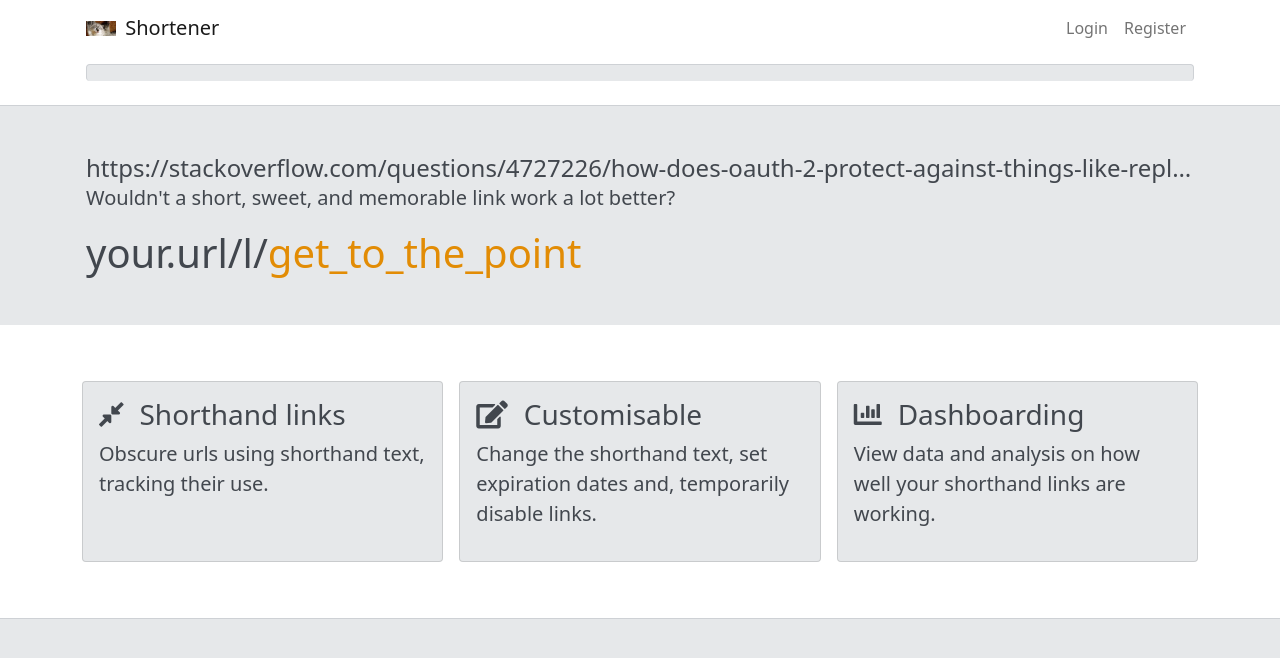
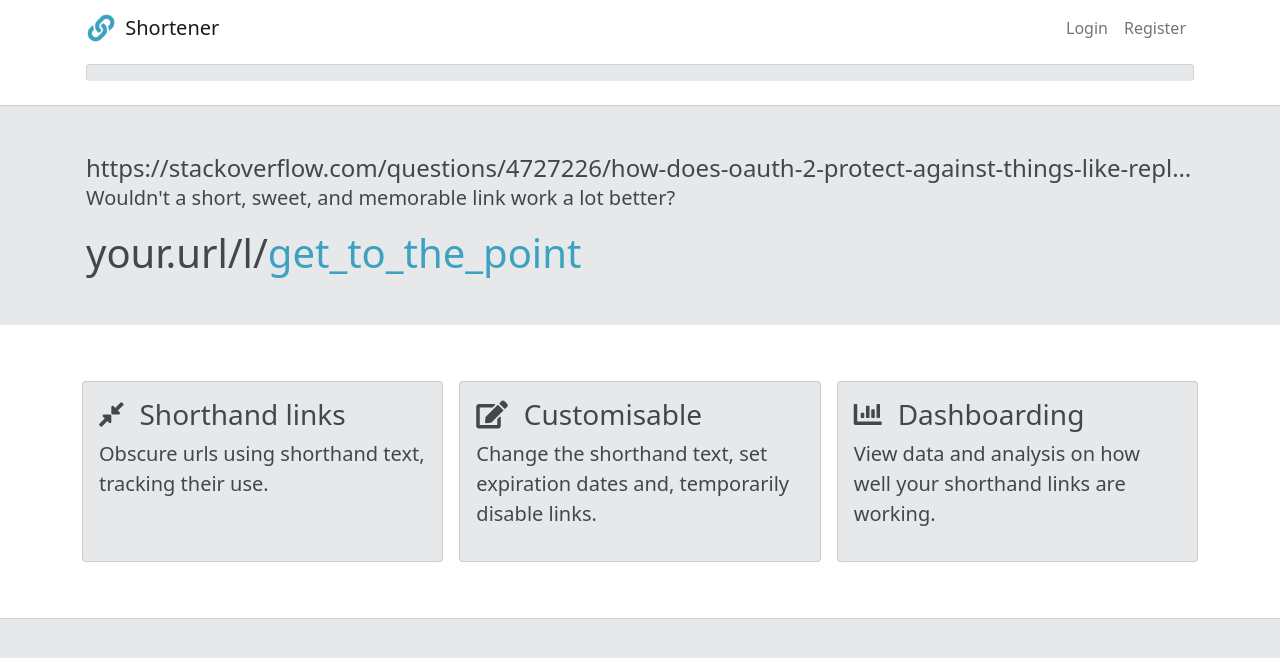
Before and after one commit to Appropriately/shortener, a Flask app: page / in a window 1280 px wide. Shown: the top 658 px of the page. Run offline with Flask 2, Linux system fonts and the light colour scheme; style sheets or scripts are compiled from the project's sources; some libraries are stand-ins or nearby versions.

Commit message:
Add final themeing

```diff
--- a/shortener/app/static/sass/_variables.scss
+++ b/shortener/app/static/sass/_variables.scss
@@ -4,9 +4,9 @@
 $fa-font-path: "../fonts";
 
 // Brand information
-$primary: #E28C05;
-$secondary: #5F6062;
-$logo: url('/static/images/default.jpeg');
+$primary: #3DA1C2;
+$secondary: #C25E3D;
+$logo: url('/static/favicon.ico');
 
 // Dynamically generate grey colours based on a base colour.
 $base-grey: #9ca3ab;
--- a/shortener/app/templates/base.html
+++ b/shortener/app/templates/base.html
@@ -9,7 +9,11 @@
   <meta name="description" content="">
   <meta name="author" content="">
   <meta name="viewport" content="width=device-width,initial-scale=1">
+
+  <link rel="icon" type="image/ico" href="{{ url_for('static', filename='favicon.ico') }}"/>
+
   {% block meta %}{% endblock %}
+
   <!-- CSS only -->
   <link rel="stylesheet" href="https://cdnjs.cloudflare.com/ajax/libs/Chart.js/2.9.3/Chart.min.css"
     integrity="sha512-/zs32ZEJh+/EO2N1b0PEdoA10JkdC3zJ8L5FTiQu82LR9S/rOQNfQN7U59U9BC12swNeRAz3HSzIL2vpp4fv3w=="
```
Also changed, not shown: shortener/app/static/favicon.ico (added), 1 other file.
